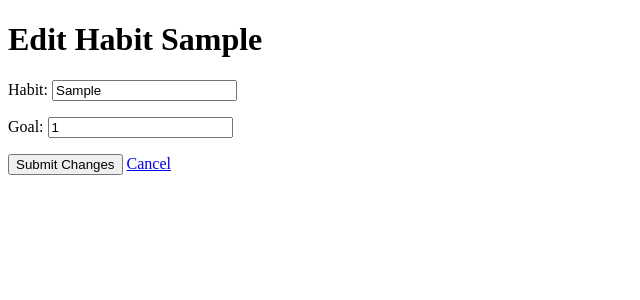
After one commit to Momentum-Team-10/django-habit-tracker-djyasin, a Django app: page /1/edit_habit/ in a window 1280 px wide. The commit adds this page. Shown: the top 300 px of the page, without its empty margins (0-640 px from the left). Run offline with Django 3.2, Linux system fonts and the light colour scheme; tables that the repository leaves empty hold one stand-in row (values such as "Sample post"); parts of the project's set-up code (start-up, migrations or seed data) failed here and were passed over.

Commit message:
Got edit functionality working

```diff
--- a/config/urls.py
+++ b/config/urls.py
@@ -24,5 +24,6 @@ urlpatterns = [
     path('__debug__/', include(debug_toolbar.urls)),
     path('add_habit/', habit_tracker_views.add_habit, name="add_habit"),
     path('', habit_tracker_views.home, name='home'),
-    path('<int:pk>/delete_deck/', habit_tracker_views.delete_habit, name='delete_habit'),
+    path('<int:pk>/delete_habit/', habit_tracker_views.delete_habit, name='delete_habit'),
+    path('<int:pk>/edit_habit/', habit_tracker_views.edit_habit, name='edit_habit'),
 ]
--- /dev/null
+++ b/habit_tracker/templates/edit_habit.html
@@ -0,0 +1,16 @@
+{% extends "base.html" %}
+
+{% block content %}
+<h1>Edit Habit {{ habit.habit }} </h1>
+
+<div>
+  <form action="{% url 'edit_habit' pk=habit.pk %}" method="POST">
+    {% csrf_token %}
+    {{ form.as_p }}
+    <div>
+      <button type="submit">Submit Changes</button>
+      <a href="{% url 'home' %}">Cancel</a>
+    </div>
+  </form>
+</div>
+{% endblock %}
--- a/habit_tracker/templates/home.html
+++ b/habit_tracker/templates/home.html
@@ -5,6 +5,7 @@
 {% for habit in habits %}
 <p>Habit to track: {{ habit.habit }}</p>
 <p>Number of days per week: {{ habit.goal }}</p>
-<a href="{% url 'delete_habit' pk=habit.pk %}">Delete Habit</a>
+<p><a href="{% url 'edit_habit' pk=habit.pk %}">Edit Habit</a></p>
+<p><a href="{% url 'delete_habit' pk=habit.pk %}">Delete Habit</a></p>
 {% endfor %}
 {% endblock %}
--- a/habit_tracker/views.py
+++ b/habit_tracker/views.py
@@ -29,4 +29,17 @@ def delete_habit(request, pk):
         habit.delete()
         return redirect(to='/')
     return render(request, "delete_habit.html",
-                  {"habit": habit})
+                {"habit": habit})
+
+def edit_habit(request, pk):
+    habit = get_object_or_404(Habit, pk=pk)
+    if request.method == 'GET':
+        form = HabitForm(instance=habit)
+    else:
+        form = HabitForm(data=request.POST, instance=habit)
+        if form.is_valid():
+            form.save()
+            return redirect(to='/')
+
+    return render(request, "edit_habit.html", {
+        "form": form, "habit": habit, "pk": pk})
```
